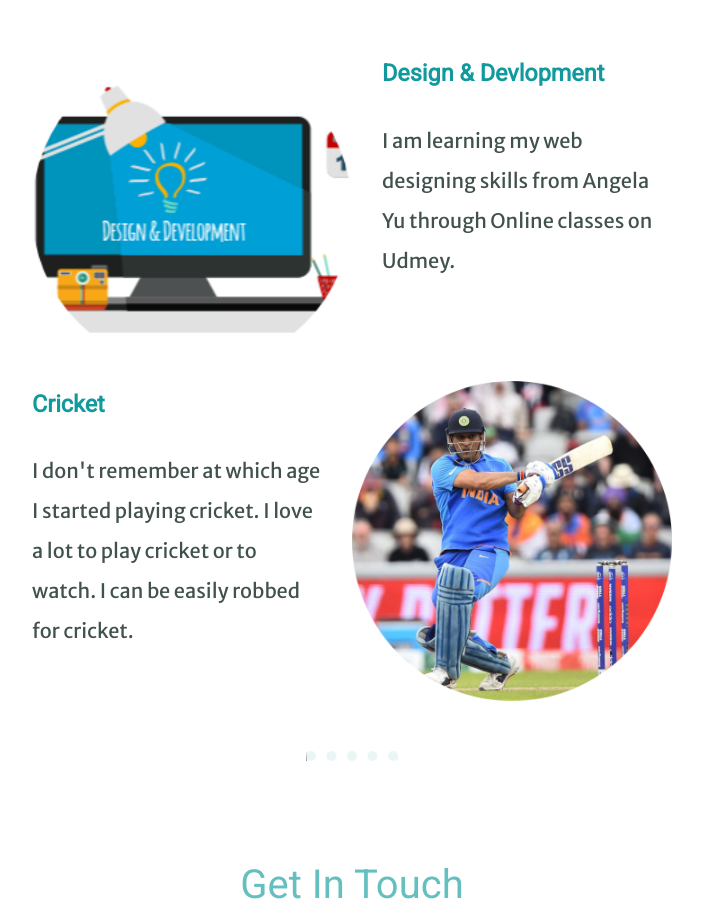
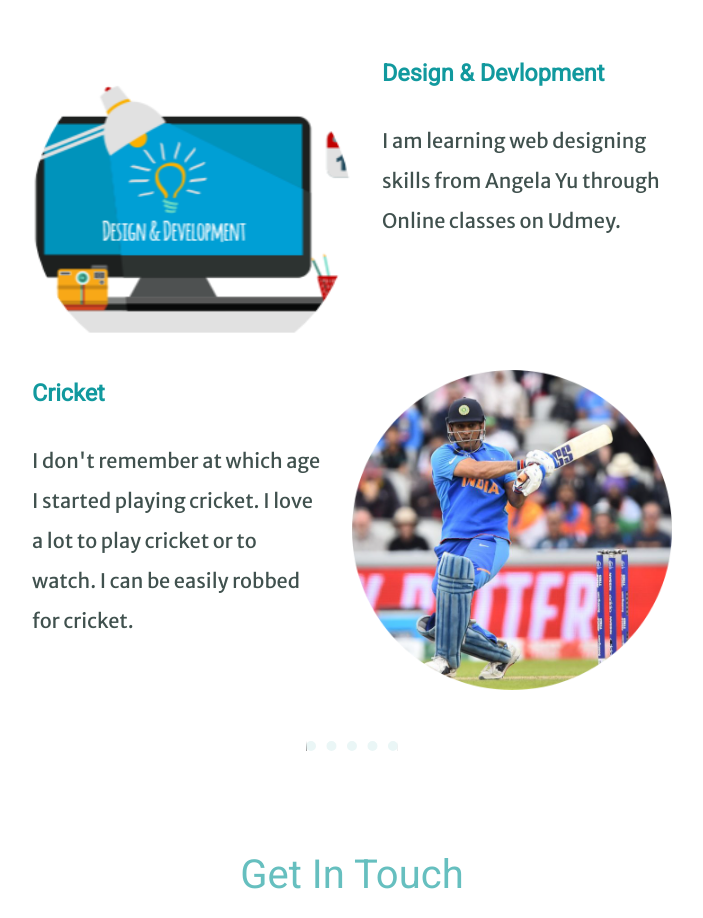
Before and after one commit to DevloperAshish/Practice1, a plain HTML site: page index.html in a window 1280 px wide. Shown: the part 1480-2398 px from the top of the page, without its empty margins (288-991 px from the left). Drawn offline with Linux system fonts and the light colour scheme.

Commit message:
Update index.html

```diff
--- a/index.html
+++ b/index.html
@@ -27,7 +27,7 @@
         <div class="skill-row">
           <img class="skill1" src="images/skill1.png" alt="Designing and delvoping picture">
           <h3>Design & Devlopment</h3>
-          <p>I am learning my web designing skills from Angela Yu through Online classes on Udmey.</p>
+          <p>I am learning web designing skills from Angela Yu through Online classes on Udmey.</p>
         </div>
         <div class="skill-row">
           <img class="skill2" src="images/skill2.png" alt="Cricket picture">
```
